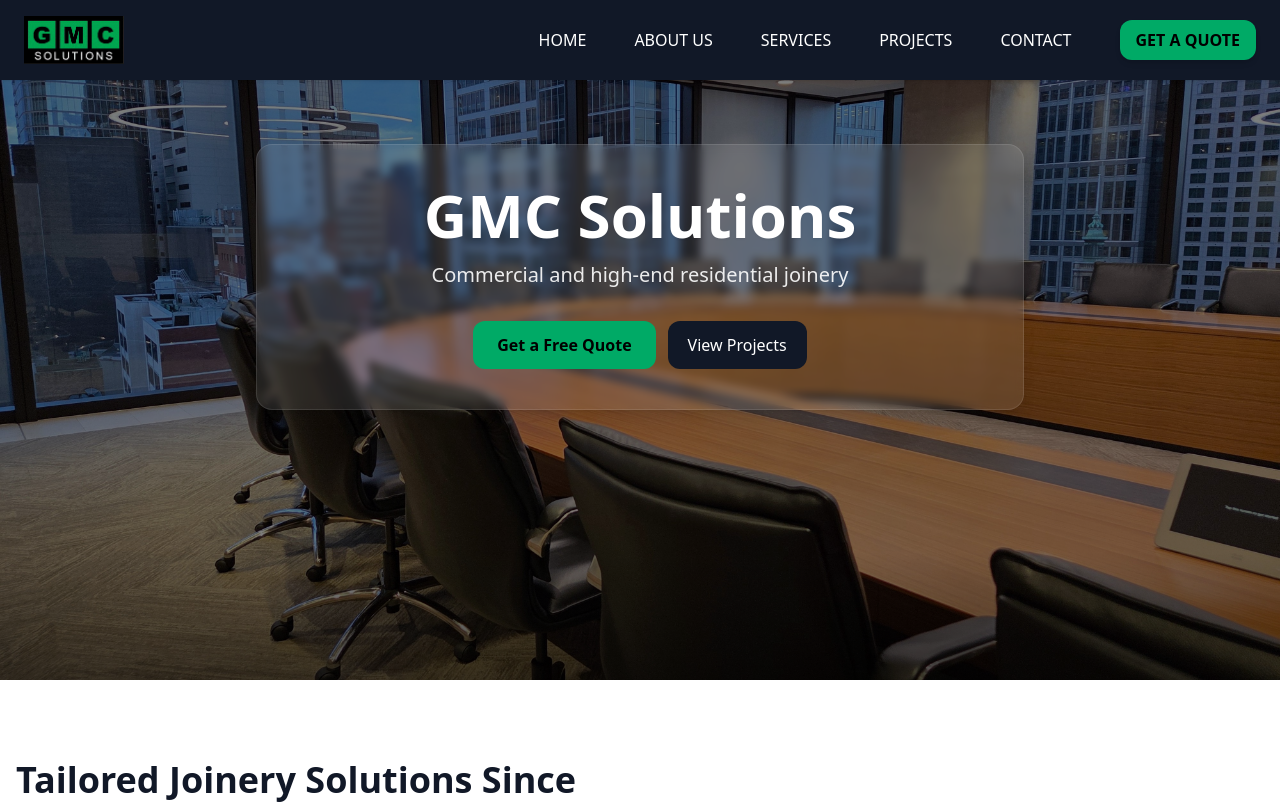
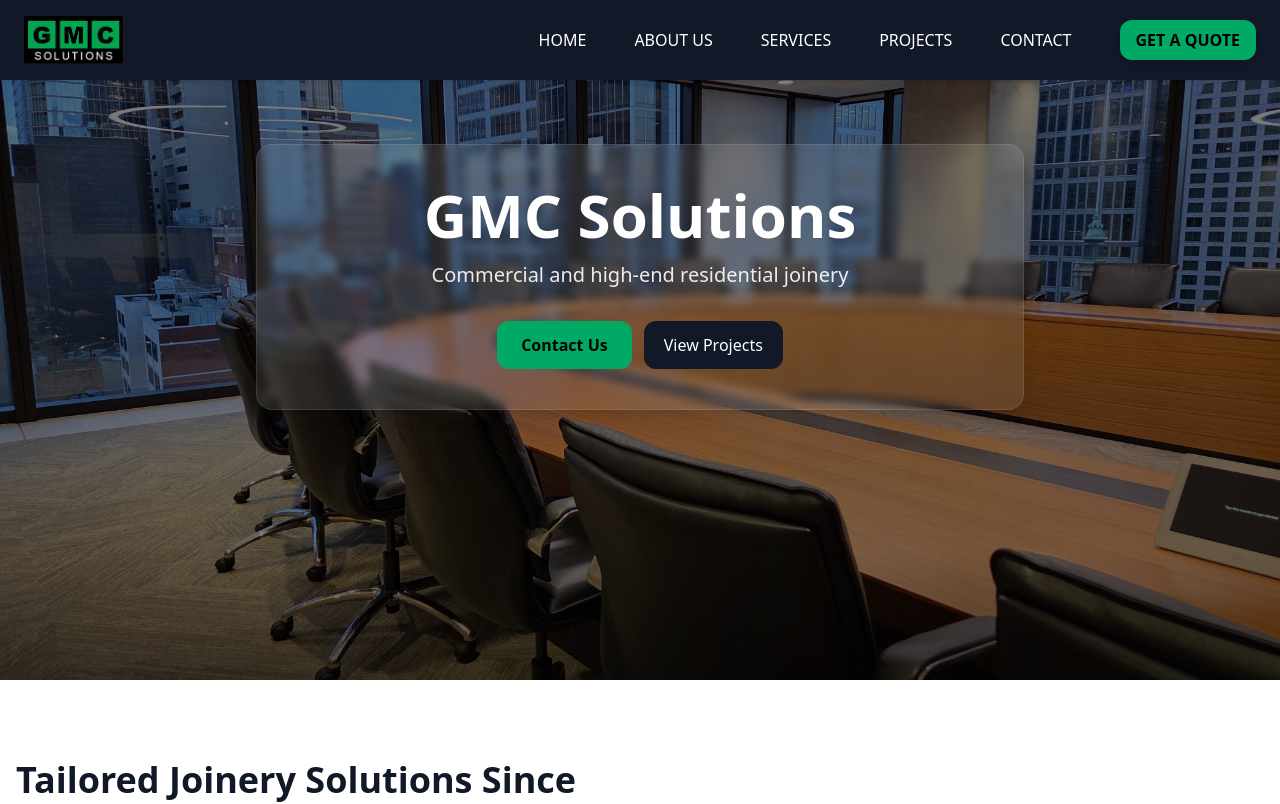
Before and after one commit to GMCandres/GMC, a React (Vite) app: page / in a window 1280 px wide. Shown: the top 804 px of the page. Built offline with nearby package versions, Linux system fonts and the light colour scheme.

Commit message:
Update Hero.jsx

```diff
--- a/src/components/Hero.jsx
+++ b/src/components/Hero.jsx
@@ -36,7 +36,7 @@
                 onMouseEnter={e => (e.currentTarget.style.backgroundColor = logoColorHover)}
                 onMouseLeave={e => (e.currentTarget.style.backgroundColor = logoColor)}
               >
-                Get a Free Quote
+                Contact Us
               </a>
               <a
                 href="#projects"
```
